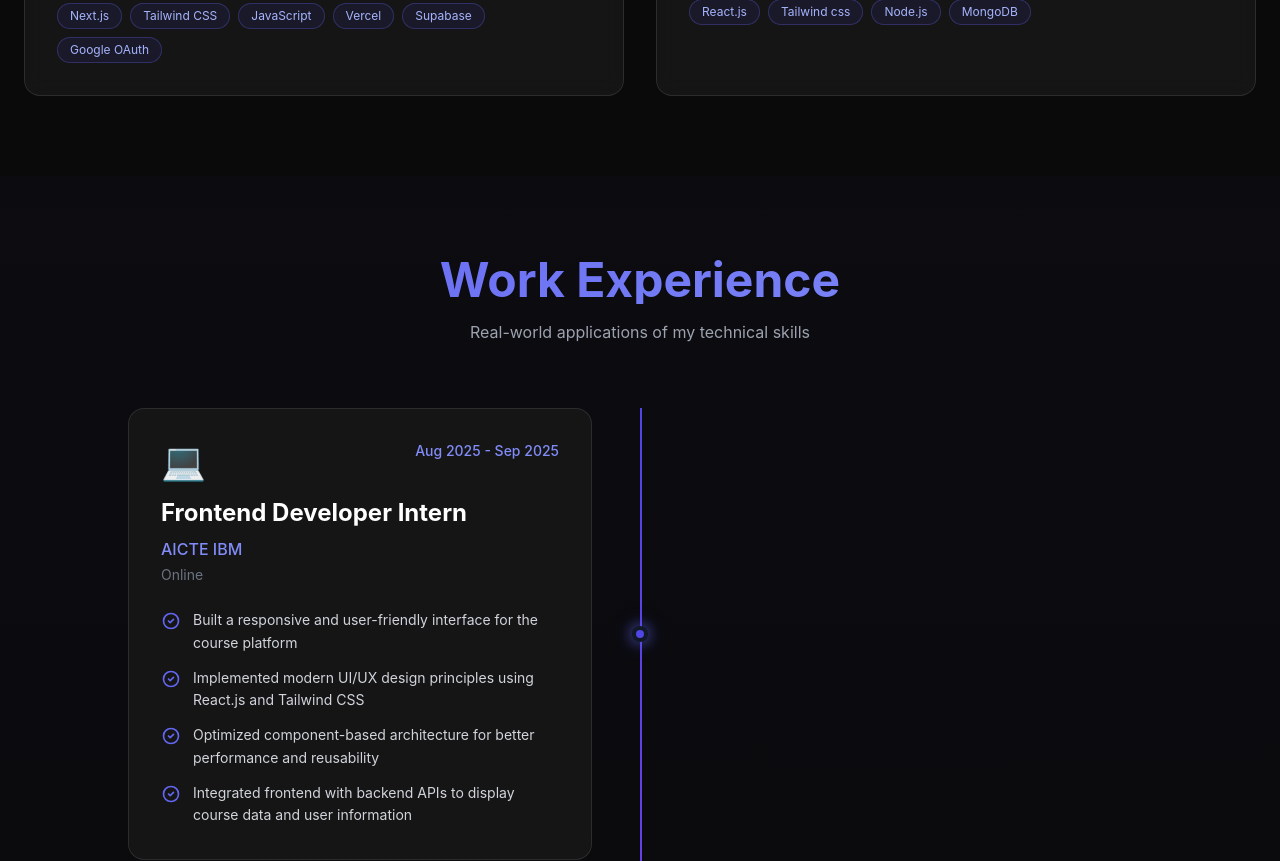
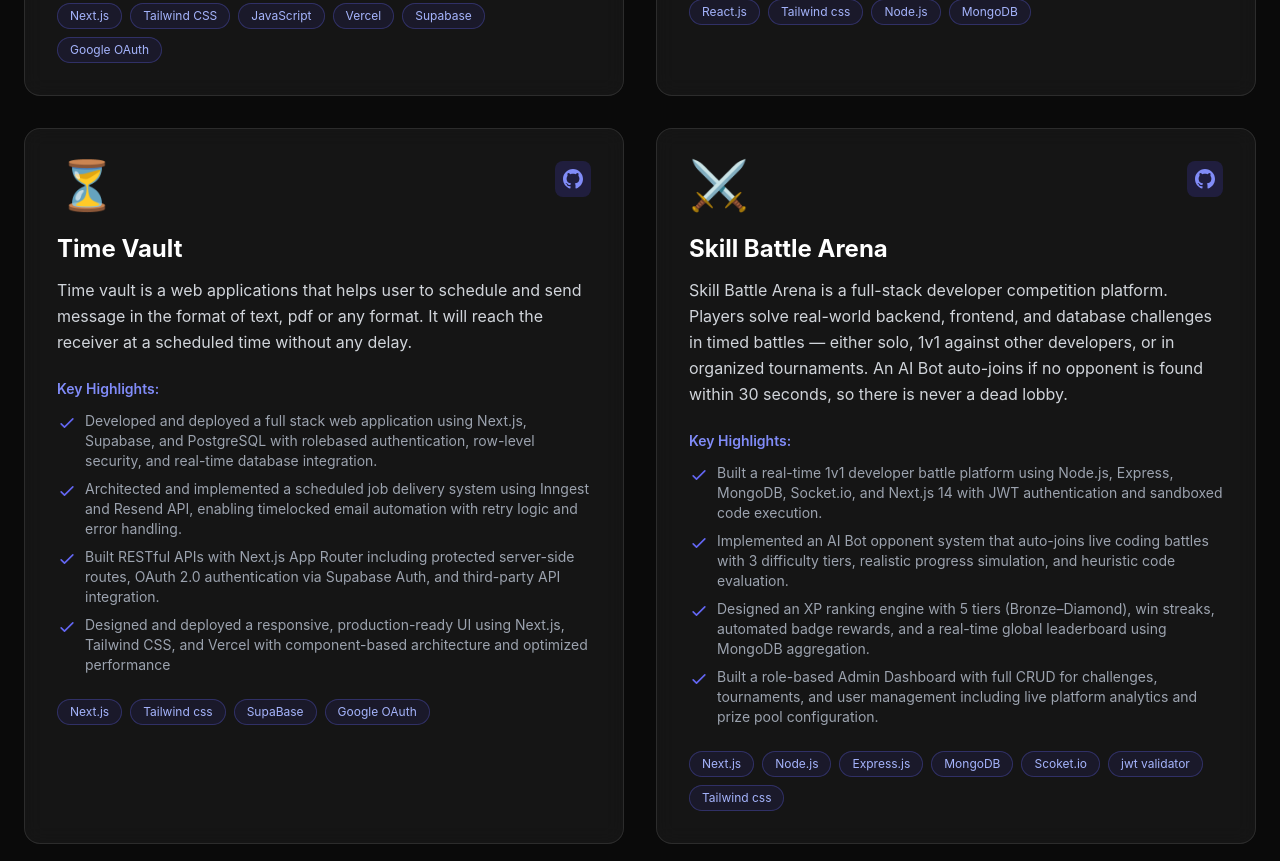
Before and after one commit to Nishanth2173/Portfolio_Nishanth, a Next.js app: page / in a window 1280 px wide. Shown: the part 4720-5581 px from the top of the page. Built offline with nearby package versions, Linux system fonts and the light colour scheme.

Commit message:
update projects

```diff
--- a/components/Projects.js
+++ b/components/Projects.js
@@ -1,4 +1,6 @@
 'use client';
+
+import { title } from "process";
 
 export default function Projects() {
   const projects = [
@@ -80,6 +82,34 @@ export default function Projects() {
       ],
       icon: '💼',
       github: null,
+      live: null
+    },
+    {
+      title: 'Time Vault',
+      description: 'Time vault is a web applications that helps user to schedule and send message in the format of text, pdf or any format. It will reach the receiver at a scheduled time without any delay.',
+      technologies: ['Next.js','Tailwind css','SupaBase','Google OAuth'],
+      highlights:[
+        'Developed and deployed a full stack web application using Next.js, Supabase, and PostgreSQL with rolebased authentication, row-level security, and real-time database integration.',
+        'Architected and implemented a scheduled job delivery system using Inngest and Resend API, enabling timelocked email automation with retry logic and error handling.',
+        'Built RESTful APIs with Next.js App Router including protected server-side routes, OAuth 2.0 authentication via Supabase Auth, and third-party API integration.',
+        'Designed and deployed a responsive, production-ready UI using Next.js, Tailwind CSS, and Vercel with component-based architecture and optimized performance'
+      ],
+      icon: '⏳',
+      github:'https://github.com/Nishanth2173/timevault',
+      live: null
+    },
+    {
+      title: 'Skill Battle Arena',
+      description: 'Skill Battle Arena is a full-stack developer competition platform. Players solve real-world backend, frontend, and database challenges in timed battles — either solo, 1v1 against other developers, or in organized tournaments. An AI Bot auto-joins if no opponent is found within 30 seconds, so there is never a dead lobby.',
+      technologies: ['Next.js','Node.js','Express.js','MongoDB','Scoket.io','jwt validator','Tailwind css'],
+      highlights:[
+        'Built a real-time 1v1 developer battle platform using Node.js, Express, MongoDB, Socket.io, and Next.js 14 with JWT authentication and sandboxed code execution.',
+        'Implemented an AI Bot opponent system that auto-joins live coding battles with 3 difficulty tiers, realistic progress simulation, and heuristic code evaluation.',
+        'Designed an XP ranking engine with 5 tiers (Bronze–Diamond), win streaks, automated badge rewards, and a real-time global leaderboard using MongoDB aggregation.',
+        'Built a role-based Admin Dashboard with full CRUD for challenges, tournaments, and user management including live platform analytics and prize pool configuration.'
+      ],
+      icon:'⚔️',
+      github:'https://github.com/Nishanth2173/skill-battle-arena',
       live: null
     }
   ];
```
